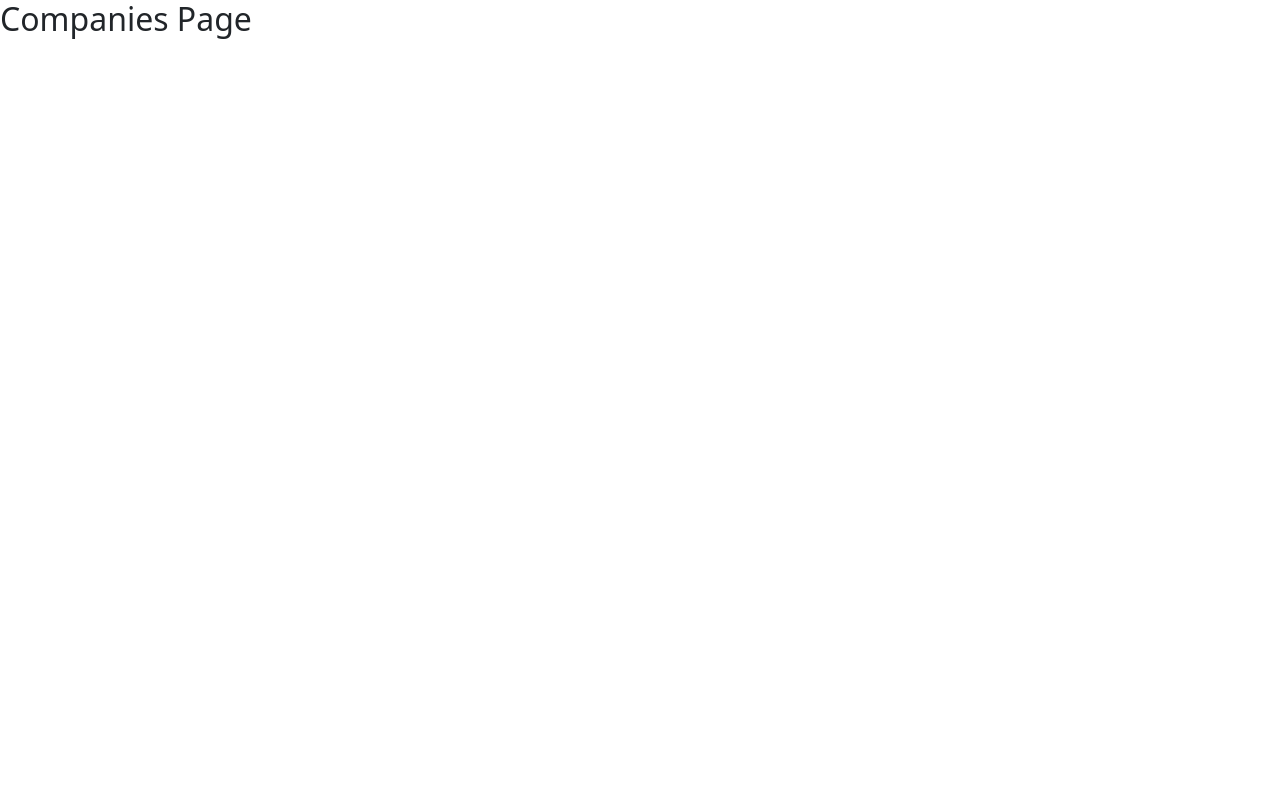
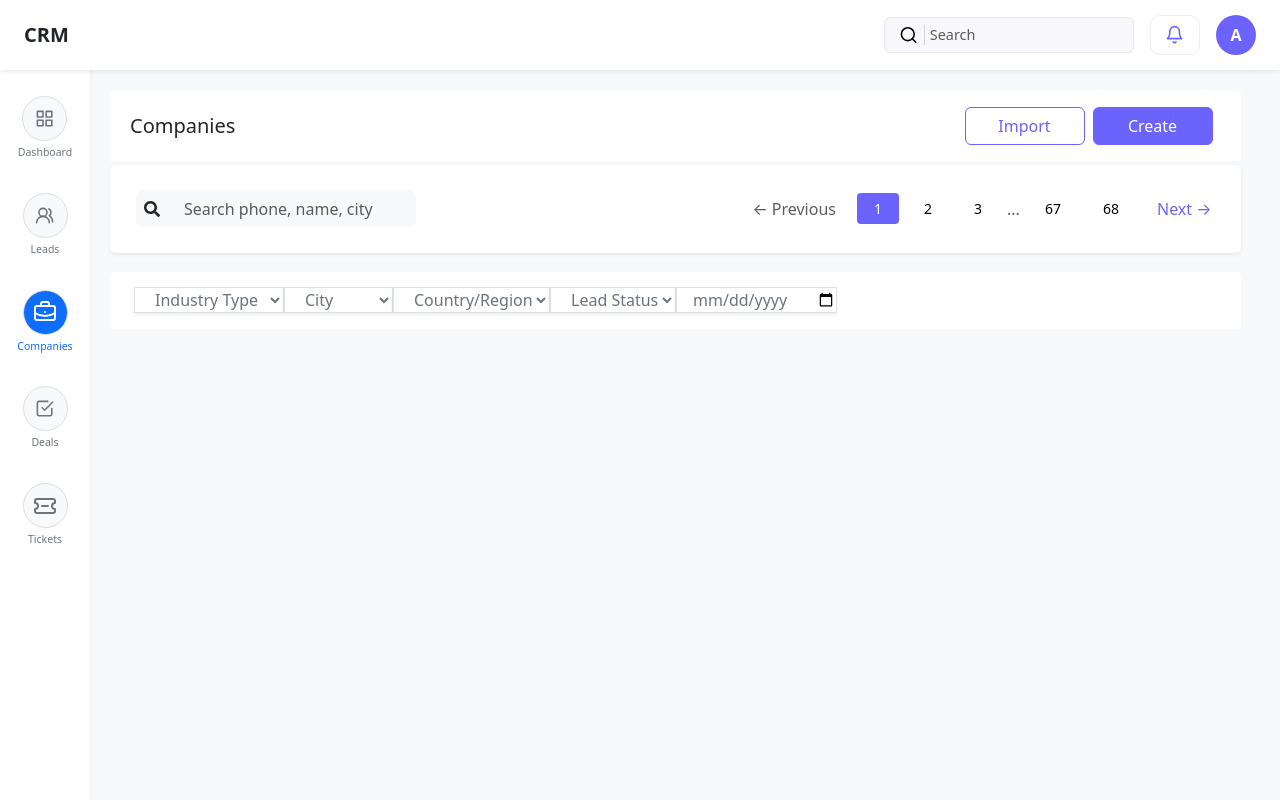
Before and after one commit to hussain6875/crm_frontend, a React (Create React App) app: page /companies in a window 1280 px wide. Built offline with nearby package versions, Linux system fonts and the light colour scheme.

Commit message:
searchAndPage added

```diff
--- a/package.json
+++ b/package.json
@@ -6,6 +6,7 @@
     "@fortawesome/fontawesome-svg-core": "^6.7.2",
     "@fortawesome/free-solid-svg-icons": "^6.7.2",
     "@fortawesome/react-fontawesome": "^0.2.2",
+    "@heroicons/react": "^2.2.0",
     "@testing-library/dom": "^10.4.0",
     "@testing-library/jest-dom": "^6.6.3",
     "@testing-library/react": "^16.3.0",
@@ -13,6 +14,7 @@
     "bootstrap": "^5.3.7",
     "lucide-react": "^0.525.0",
     "react": "^19.1.0",
+    "react-datepicker": "^8.4.0",
     "react-dom": "^19.1.0",
     "react-icons": "^5.5.0",
     "react-router-dom": "^7.6.3",
--- /dev/null
+++ b/src/components/companies/Filters.js
@@ -0,0 +1,110 @@
+import React, { useState } from 'react';
+
+const Filters = () => {
+  const [industry, setIndustry] = useState('');
+  const [city, setCity] = useState('');
+  const [country, setCountry] = useState('');
+  const [status, setStatus] = useState('');
+  const [startDate, setStartDate] = useState('');
+
+  const industryOptions = [
+    'All', 'Technology', 'Finance', 'Healthcare', 'Education', 'Manufacturing'
+  ];
+
+  const cityOptions = [
+    'All', 'New York', 'London', 'Tokyo', 'Paris', 'Berlin'
+  ];
+
+  const countryOptions = [
+    'All', 'USA', 'UK', 'Japan', 'France', 'Germany'
+  ];
+
+  const statusOptions = [
+    'All', 'New', 'Contacted', 'Qualified', 'Converted', 'Lost'
+  ];
+
+  const filterStyles = 'ps-3 bg-light rounded-lg text-gray-100 border border-gray-200 focus:outline-none focus:ring-2 focus:ring-blue-200 focus:border-blue-200 bg-white shadow-sm transition-all duration-200 hover:border-gray-500';
+
+  return (
+    <div
+    className="bg-white rounded-top d-flex flex-nowrap align-items-center"
+    style={{
+      width: "95%",
+      margin: "20px",
+      height: "8%",
+      justifyContent: "space-between",          }}
+  >
+          <div className="flex gap-7 items-equal p-4">
+        {/* Industry Type */}
+        <select
+          value={industry}
+          onChange={(e) => setIndustry(e.target.value)}
+          className={filterStyles}
+          style={{ color: '#6B7280' }}
+          placeholder="Industry Type"
+        >
+          <option value="">Industry Type</option>
+          {industryOptions.map((option) => (
+            <option key={option} value={option}>{option}</option>
+          ))}
+        </select>
+
+        {/* City */}
+        <select
+          value={city}
+          onChange={(e) => setCity(e.target.value)}
+          className={filterStyles}
+          style={{ color: '#6B7280' }}
+          placeholder="City"
+        >
+          <option value="">City</option>
+          {cityOptions.map((option) => (
+            <option key={option} value={option}>{option}</option>
+          ))}
+        </select>
+
+        {/* Country/Region */}
+        <select
+          value={country}
+          onChange={(e) => setCountry(e.target.value)}
+          className={filterStyles}
+          style={{ color: '#6B7280' }}
+          placeholder="Country/Region"
+        >
+          <option value="">Country/Region</option>
+          {countryOptions.map((option) => (
+            <option key={option} value={option}>{option}</option>
+          ))}
+        </select>
+
+        {/* Lead Status */}
+        <select
+          value={status}
+          onChange={(e) => setStatus(e.target.value)}
+          className={filterStyles}
+          style={{ color: '#6B7280' }}
+          placeholder="Lead Status"
+        >
+          <option value="">Lead Status</option>
+          {statusOptions.map((option) => (
+            <option key={option} value={option}>{option}</option>
+          ))}
+        </select>
+
+        {/* Created Date */}
+
+          <input
+            type="date"
+            value={startDate}
+            onChange={(e) => setStartDate(e.target.value)}
+            className={filterStyles}
+            style={{ color: '#6B7280' }}
+            placeholder="Created Date"
+          />
+
+      </div>
+    </div>
+  );
+};
+
+export default Filters;
--- a/src/components/ui/SearchAndPagination.js
+++ b/src/components/ui/SearchAndPagination.js
@@ -1,19 +1,74 @@
 import React from 'react'
+import { FaSearch } from 'react-icons/fa'
 
 export default function SearchAndPagination() {
+  const [activePage, setActivePage] = React.useState(1);
+  const handlePageClick = (page) => {
+    setActivePage(page);
+  };
+
   return (
      <div
           className="bg-white rounded-top d-flex flex-nowrap align-items-center"
           style={{
             width: "95%",
-            margin: "auto",
+            margin: "20px",
             height: "10%",
-            marginLeft: "20px",
-            marginRight: "10px",
-            marginTop:"2px",
-            justifyContent: "space-between",
-          }}
+            justifyContent: "space-between",          }}
         >
+ <div className="d-flex align-items-center bg-white p-3 rounded mb-3 shadow-sm w-100 margin-2px">
+  {/* Search Input */}
+  <div className="position-relative" style={{ width: '280px', margin:"10px" }}>
+    <FaSearch className="position-absolute top-50 start-0 translate-middle-y ms-2 text-gray-300" />
+    <input
+      type="text"
+      className="form-control ps-5 bg-light border-0 rounded-lg"
+      placeholder="Search phone, name, city"
+    />
+  </div>
+
+  {/* Pagination */}
+  <div className="d-flex align-items-center gap-2 ms-auto flex-wrap">
+    <span className="btn text-muted">&larr; Previous</span>
+    <button
+      className="btn btn-sm rounded-lg px-3"
+      style={{ backgroundColor: activePage === 1 ? '#6c63ff' : 'transparent', color: activePage === 1 ? '#fff' : '#000' }}
+      onClick={() => handlePageClick(1)}
+    >
+      1
+    </button>
+    <button
+      className="btn btn-sm rounded-lg px-3"
+      style={{ backgroundColor: activePage === 2 ? '#6c63ff' : 'transparent', color: activePage === 2 ? '#fff' : '#000' }}
+      onClick={() => handlePageClick(2)}
+    >
+      2
+    </button>
+    <button
+      className="btn btn-sm rounded-lg px-3"
+      style={{ backgroundColor: activePage === 3 ? '#6c63ff' : 'transparent', color: activePage === 3 ? '#fff' : '#000' }}
+      onClick={() => handlePageClick(3)}
+    >
+      3
+    </button>
+    <span className="text-muted">...</span>
+    <button
+      className="btn btn-sm rounded-lg px-3"
+      style={{ backgroundColor: activePage === 67 ? '#6c63ff' : 'transparent', color: activePage === 67 ? '#fff' : '#000' }}
+      onClick={() => handlePageClick(67)}
+    >
+      67
+    </button>
+    <button
+      className="btn btn-sm rounded-lg px-3"
+      style={{ backgroundColor: activePage === 68 ? '#6c63ff' : 'transparent', color: activePage === 68 ? '#fff' : '#000' }}
+      onClick={() => handlePageClick(68)}
+    >
+      68
+    </button>
+    <span className="btn" style={{ color: '#6c63ff' }}>Next &rarr;</span>
+  </div>
+</div>
 
         </div>
   )
--- a/src/pages/Companies.js
+++ b/src/pages/Companies.js
@@ -1,3 +1,16 @@
-
-const Companies = () => <h2>Companies Page</h2>;
+import PageWrapper from "../components/layout/PageWrapper";
+import PageHeader from "../components/ui/PageHeader";
+import SearchAndPagination from "../components/ui/SearchAndPagination";
+import Filters from "../components/companies/Filters";
+const Companies = () => {
+  return (
+    <>
+      <PageWrapper>
+        <PageHeader title="Companies" />
+       <SearchAndPagination />
+       <Filters />
+      </PageWrapper>
+    </>
+  );
+}
 export default Companies;
```
Also changed, not shown: 1 other file (tests, documents, lock files or other folders).
